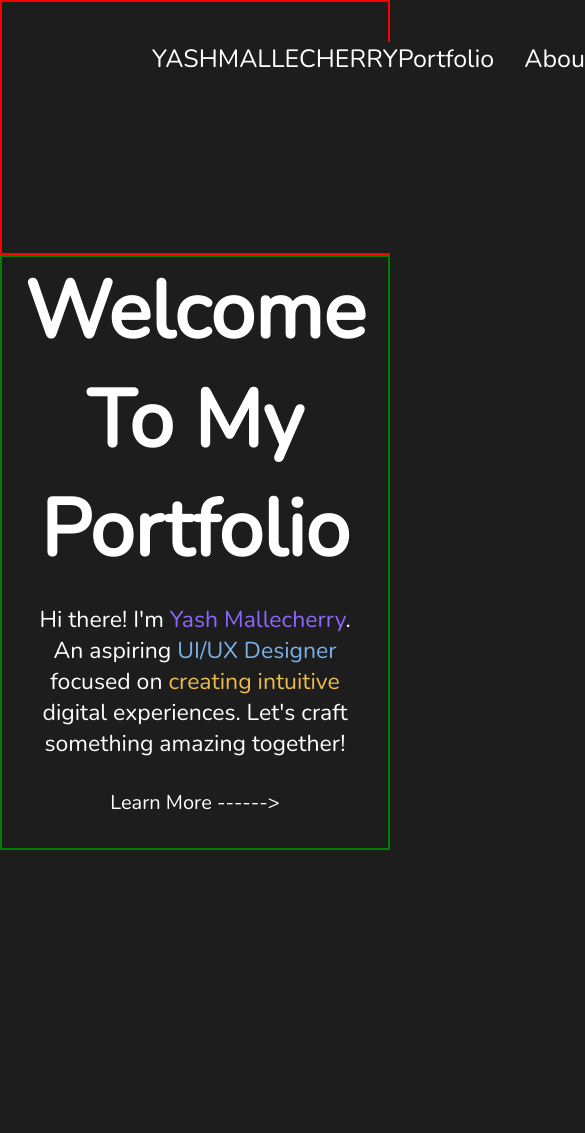
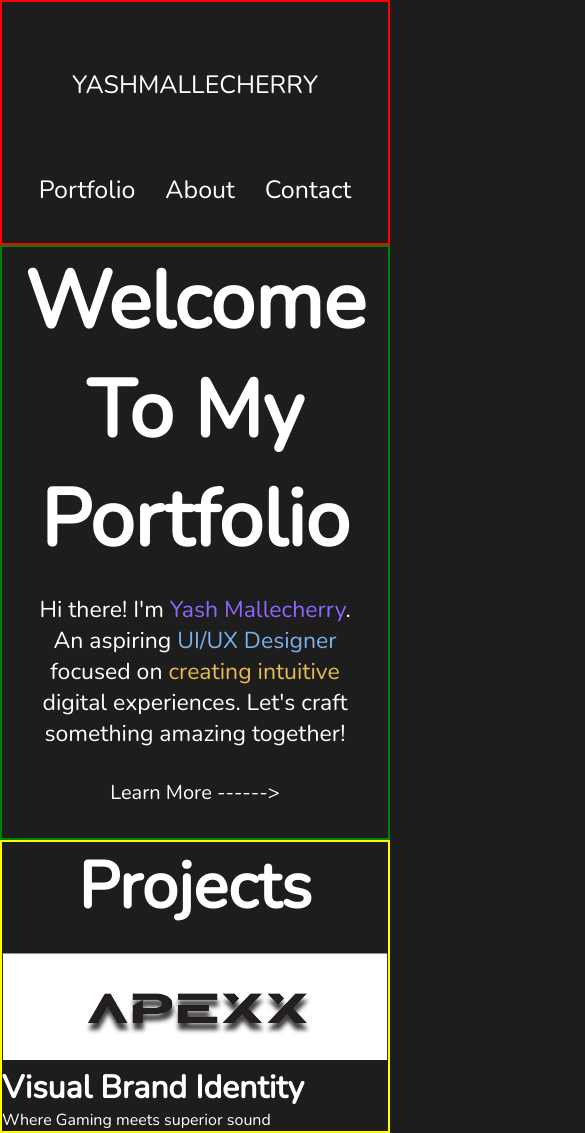
Before and after one commit to CyberGhost04/Yash_Portfolio, a plain HTML site: page index.html in a window 390 px wide. Shown: the top 1133 px of the page, 585 px wide, since content can reach past the window. Before the commit the page ends 850 px from the top, so only its background shows below. Drawn offline with nearby package versions, Linux system fonts and the light colour scheme.

Commit message:
responsiveness fixes

```diff
--- /dev/null
+++ b/browser.css
@@ -0,0 +1,58 @@
+/* These are browser generated css, please do not use this in deployment build */
+
+@media (max-width: 910px) {
+    .mynav {
+        display: flex;
+        font-size: 25px;
+        justify-content: space-around;
+        border: 2px solid red;
+        min-height: 25vh;
+        /* padding: 40px 150px 0px 150px; */
+        flex-direction: column;
+        padding: 30px 0px 0px 0px;
+        /* min-width: 20%; */
+        justify-content: space-around;
+        align-items: center;
+    }
+}
+
+::-webkit-scrollbar {
+    width: 7px;
+  }
+
+  /* Track */
+  ::-webkit-scrollbar-track {
+    background: #232323;
+  }
+
+  /* Handle */
+  ::-webkit-scrollbar-thumb {
+    background: #888;
+    border-radius: 5px;
+    border-top: none;
+    border-bottom: none;
+  }
+
+  /* Handle on hover */
+  ::-webkit-scrollbar-thumb:hover {
+    background: #555;
+  }
+
+  .invert {
+    filter: invert(1);
+  }
+
+  input[type="checkbox"] {
+    -webkit-appearance: none;
+    -moz-appearance: none;
+    appearance: none;
+    border-radius: 50%;
+    width: 20px;
+    height: 20px;
+    outline: none;
+    border: 1px solid #999;
+  }
+
+  input[type="checkbox"]:checked {
+    background: #999;
+  }
--- a/index.html
+++ b/index.html
@@ -6,13 +6,13 @@
     <meta name="viewport" content="width=device-width, initial-scale=1.0">
     <link rel="stylesheet" href="style.css">
     <link href='https://fonts.googleapis.com/css?family=Nunito' rel='stylesheet'>
-    <title>Document</title>
+    <link rel="stylesheet" href="browser.css">
+    <title>Portfolio</title>
 </head>
 
 <body style="font-family:'Nunito';">
-    <nav
-        style="display: flex; font-size: 25px; justify-content: space-between; border: 2px solid red; min-height: 25vh; padding: 40px 150px 0px 150px;">
-        <div class="name">
+    <nav class="mynav">
+        <div>
             YASHMALLECHERRY
         </div>
         <div class="links" style="display: flex; gap: 30px;">
@@ -34,6 +34,18 @@
             </div>
         </center>
     </div>
+    <div class="projects" style="border: 2px yellow solid;">
+        <center><h1 style="font-family: Nunito; font-size: 65px; padding: 0px 0px 20px 0px;">Projects</h1></center>
+        <div class="img-container" style="min-width: 70vw;">
+            <div class="apex">
+                <img src="./imgs/apex.png" alt="" style="height: 20%; width:100%;">
+                <div class="apex-txt">
+                    <h1>Visual Brand Identity</h1>
+                    <p>Where Gaming meets superior sound</p>
+                </div>
+            </div>
+        </div>
+    </div>
 </body>
 
 </html>
--- a/style.css
+++ b/style.css
@@ -1,14 +1,23 @@
-*{
+* {
     margin: 0;
     padding: 0;
-    background:#1e1d1d;
+    background: #1e1d1d;
     color: white;
 }
 
-.links:hover{
+.links:hover {
     cursor: pointer;
 }
 
-.name:hover{
+.name:hover {
     cursor: pointer;
 }
+
+.mynav {
+    display: flex;
+    font-size: 25px;
+    justify-content: space-between;
+    border: 2px solid red;
+    min-height: 25vh;
+    padding: 40px 150px 0px 150px;
+}
```
Also changed, not shown: imgs/apex.png (added), imgs/fish.png (added), imgs/gunfury.png (added), imgs/health.png (added), imgs/laptopboi.png (added), imgs/mc.png (added), imgs/sbi.png (added), imgs/tourism.png (added), imgs/unnamed.png (added).
